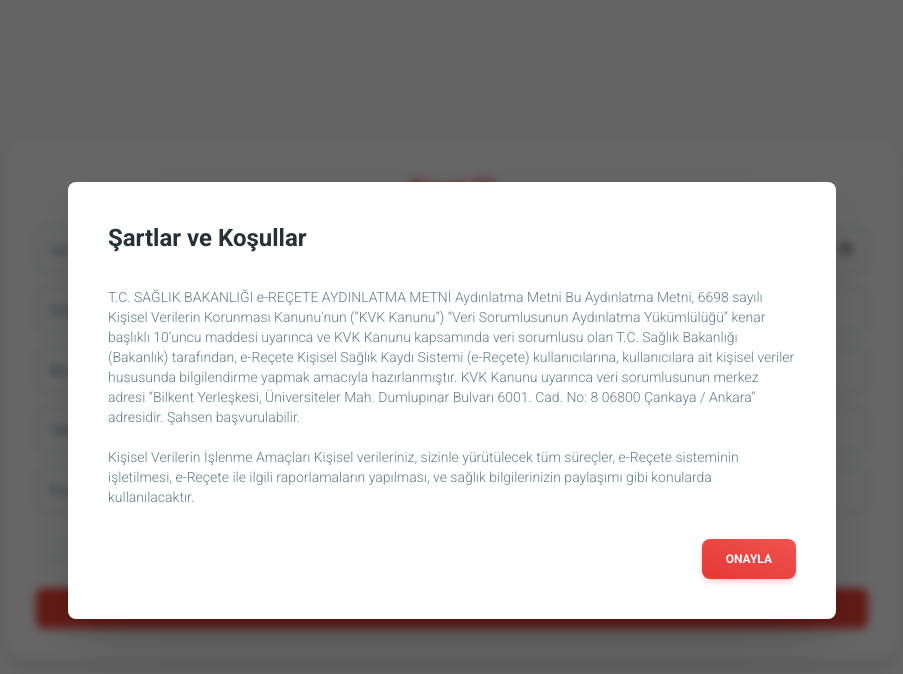
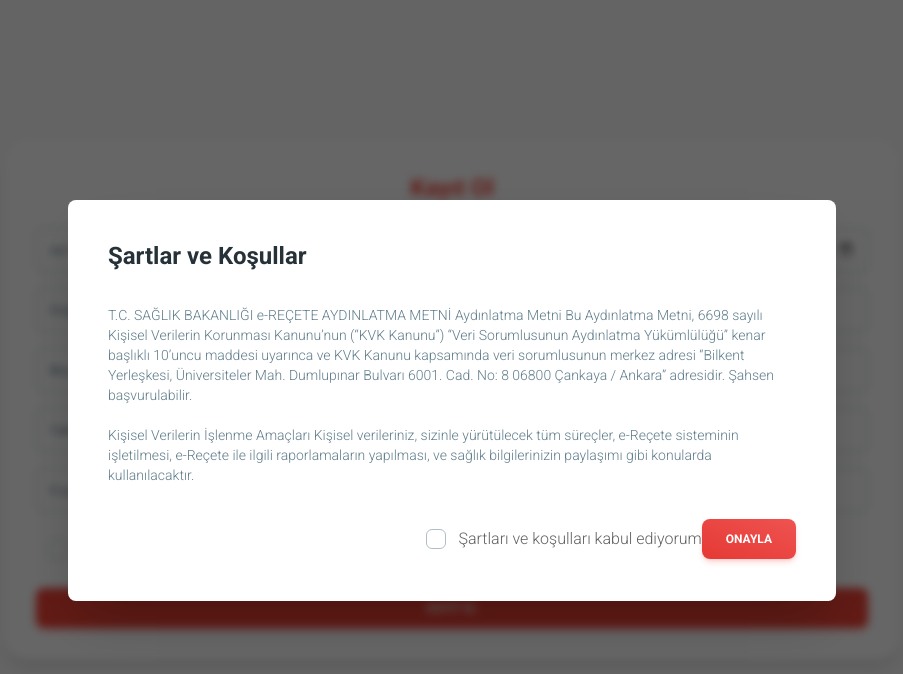
Before and after one commit to SevvalSayin/e-recete, a React (Vite) app: page /auth/register in a window 1280 px wide. Both pictures are taken after a click on the label "Şartları ve koşulları kabul ediyorum". Shown: the top 674 px of the page, without its empty margins (188-1091 px from the left). Built offline with nearby package versions, Linux system fonts and the light colour scheme; no server answers.

Commit message:
postman mongodb deneme

```diff
--- a/src/pages/auth/Register.jsx
+++ b/src/pages/auth/Register.jsx
@@ -75,7 +75,7 @@
       };
 
       // Call the API service to insert the document
-      await insertDocument(document);
+      await axios.post('/api/register', document);
       setNotification('Kayıt başarılı! Lütfen giriş yapın.');
       navigate('/auth/sign-in');
     } catch (error) {
@@ -288,7 +288,7 @@
               T.C. SAĞLIK BAKANLIĞI e-REÇETE AYDINLATMA METNİ
               Aydınlatma Metni
 
-              Bu Aydınlatma Metni, 6698 sayılı Kişisel Verilerin Korunması Kanunu’nun (“KVK Kanunu”) “Veri Sorumlusunun Aydınlatma Yükümlülüğü” kenar başlıklı 10’uncu maddesi uyarınca ve KVK Kanunu kapsamında veri sorumlusu olan T.C. Sağlık Bakanlığı (Bakanlık) tarafından, e-Reçete Kişisel Sağlık Kaydı Sistemi (e-Reçete) kullanıcılarına, kullanıcılara ait kişisel veriler hususunda bilgilendirme yapmak amacıyla hazırlanmıştır. KVK Kanunu uyarınca veri sorumlusunun merkez adresi “Bilkent Yerleşkesi, Üniversiteler Mah. Dumlupınar Bulvarı 6001. Cad. No: 8 06800 Çankaya / Ankara” adresidir. Şahsen başvurulabilir.
+              Bu Aydınlatma Metni, 6698 sayılı Kişisel Verilerin Korunması Kanunu’nun (“KVK Kanunu”) “Veri Sorumlusunun Aydınlatma Yükümlülüğü” kenar başlıklı 10’uncu maddesi uyarınca ve KVK Kanunu kapsamında veri sorumlusunun merkez adresi “Bilkent Yerleşkesi, Üniversiteler Mah. Dumlupınar Bulvarı 6001. Cad. No: 8 06800 Çankaya / Ankara” adresidir. Şahsen başvurulabilir.
               <br />
               <br />
               Kişisel Verilerin İşlenme Amaçları
@@ -296,6 +296,12 @@
             </Typography>
           </DialogBody>
           <DialogFooter>
+            <Checkbox
+              label="Şartları ve koşulları kabul ediyorum"
+              checked={confirmationChecked}
+              onChange={handleConfirmationChange}
+              className="text-sm"
+            />
             <Button
               variant="gradient"
               color="red"
```
